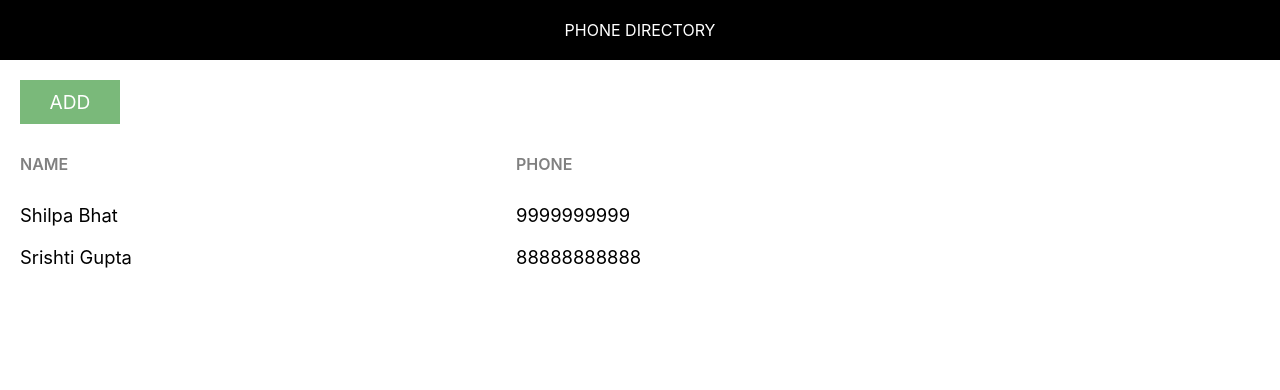
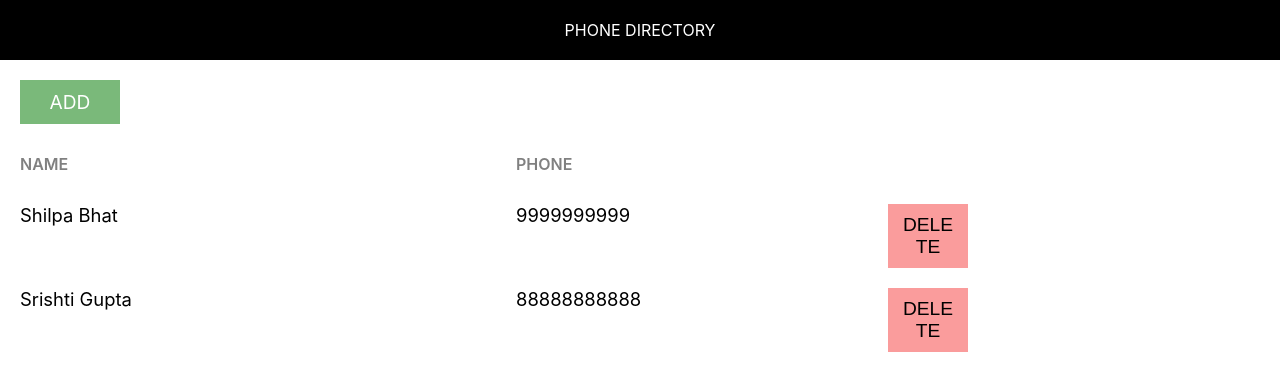
Before and after one commit to rajeev99999/phone-directory, a React (Create React App) app: page / in a window 1280 px wide. Shown: the top 390 px of the page. Built offline with nearby package versions, Linux system fonts and the light colour scheme.

Commit message:
Passed heading to Header component as prop

```diff
--- a/src/App.css
+++ b/src/App.css
@@ -89,3 +89,8 @@
   color: #808080;
   text-transform: uppercase;
 }
+
+.delete-btn {
+  background: #fa9c9c;
+  color: #000;
+}
--- a/src/App.js
+++ b/src/App.js
@@ -20,7 +20,7 @@ class  App extends Component {
     ]
   return (
     <div className="App">
-      <Header/>
+      <Header heading="Phone Directory"/>
 
       <div className="component-body-container">
         <div className="custom-btn add-btn">Add</div>
@@ -34,6 +34,9 @@ class  App extends Component {
             return <div key={sub.id} className="grid-container">
               <span className="grid-item">{sub.name}</span>
               <span className="grid-item">{sub.phone}</span>
+              <span className="grid-item action-btn-container">
+                <button className="custom-btn delete-btn">Delete</button>
+              </span>
               </div>
           }
             )
--- a/src/Header.js
+++ b/src/Header.js
@@ -1,10 +1,10 @@
 import React, { Component } from "react";
 import "./Header.css"
-const Header = function () {
+const Header = function (props) {
 
     return (
         <div className="header" >
-            Phone Directory
+            {props.heading}
         </div>
     );
 };
```
